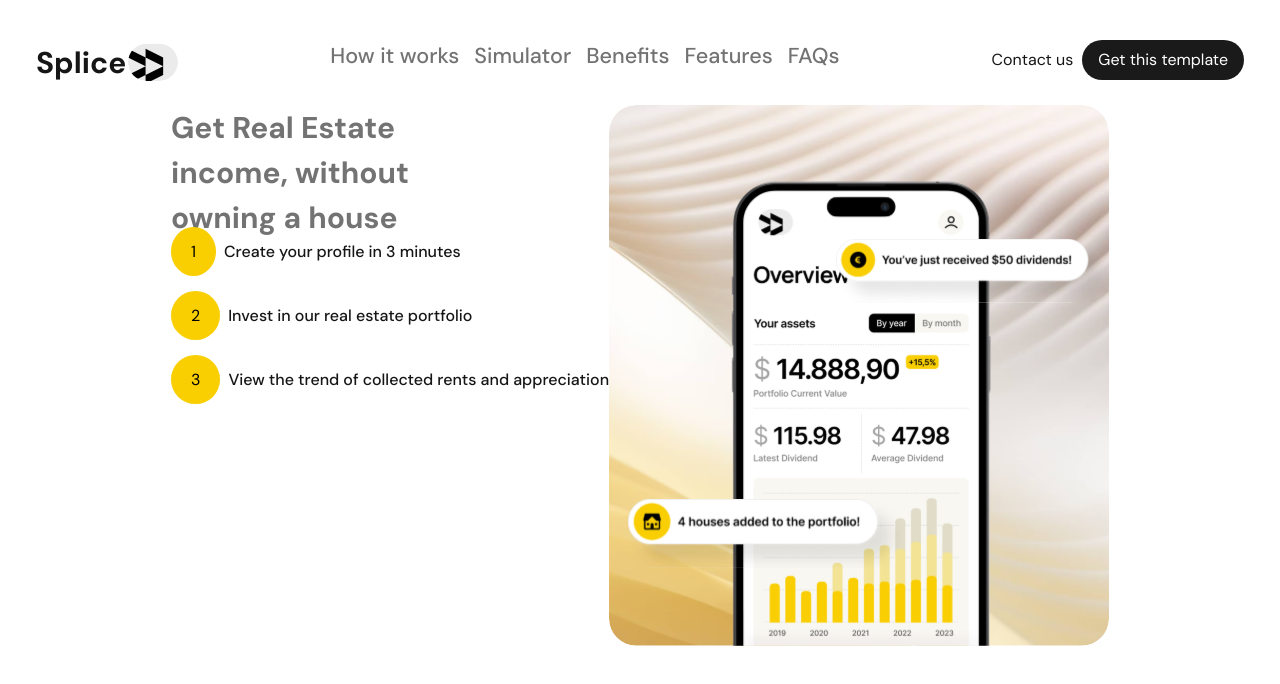
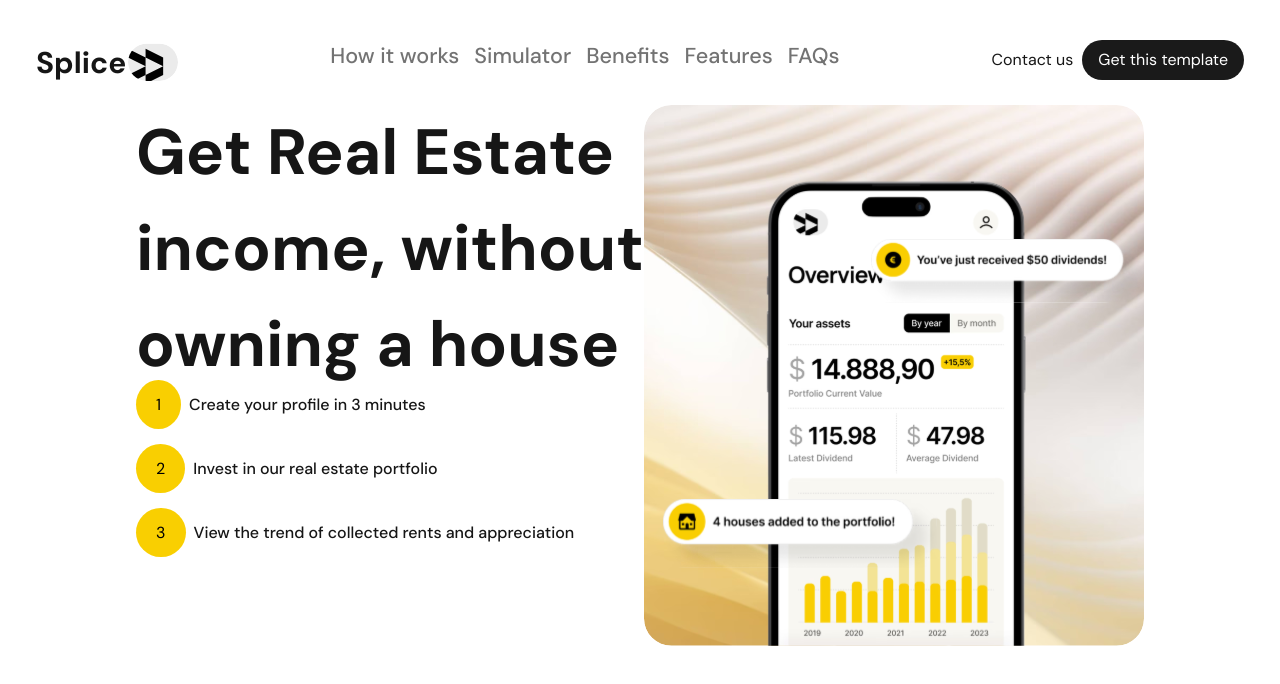
Before and after one commit to Daniel264/Slice, a Next.js app: page / in a window 1280 px wide. Shown: the top 684 px of the page. Built offline with nearby package versions, Linux system fonts and the light colour scheme.

Commit message:
Update hero section styles and add new text size variables

```diff
--- a/src/styles/SCSS/components/_hero.scss
+++ b/src/styles/SCSS/components/_hero.scss
@@ -1,13 +1,12 @@
-@use '../variable/variable' as var;
+@use "../variable/variable" as var;
 
 .hero-section {
     display: flex;
 
     div:nth-of-type(1) {
         h1 {
-            font-size: var.$text-3xl;
+            font-size: var.$text-6xl;
             font-weight: 700;
-            color: var(--text-color);
         }
     }
 }
--- a/src/styles/SCSS/index.css
+++ b/src/styles/SCSS/index.css
@@ -105,7 +105,6 @@
   display: flex;
 }
 .hero-section div:nth-of-type(1) h1 {
-  font-size: 1.875rem;
+  font-size: 4rem;
   font-weight: 700;
-  color: var(--text-color);
 }/*# sourceMappingURL=index.css.map */
```
Also changed, not shown: src/styles/SCSS/variable/_variable.scss (+6 -1 lines), 1 other file (tests, documents, lock files or other folders).
